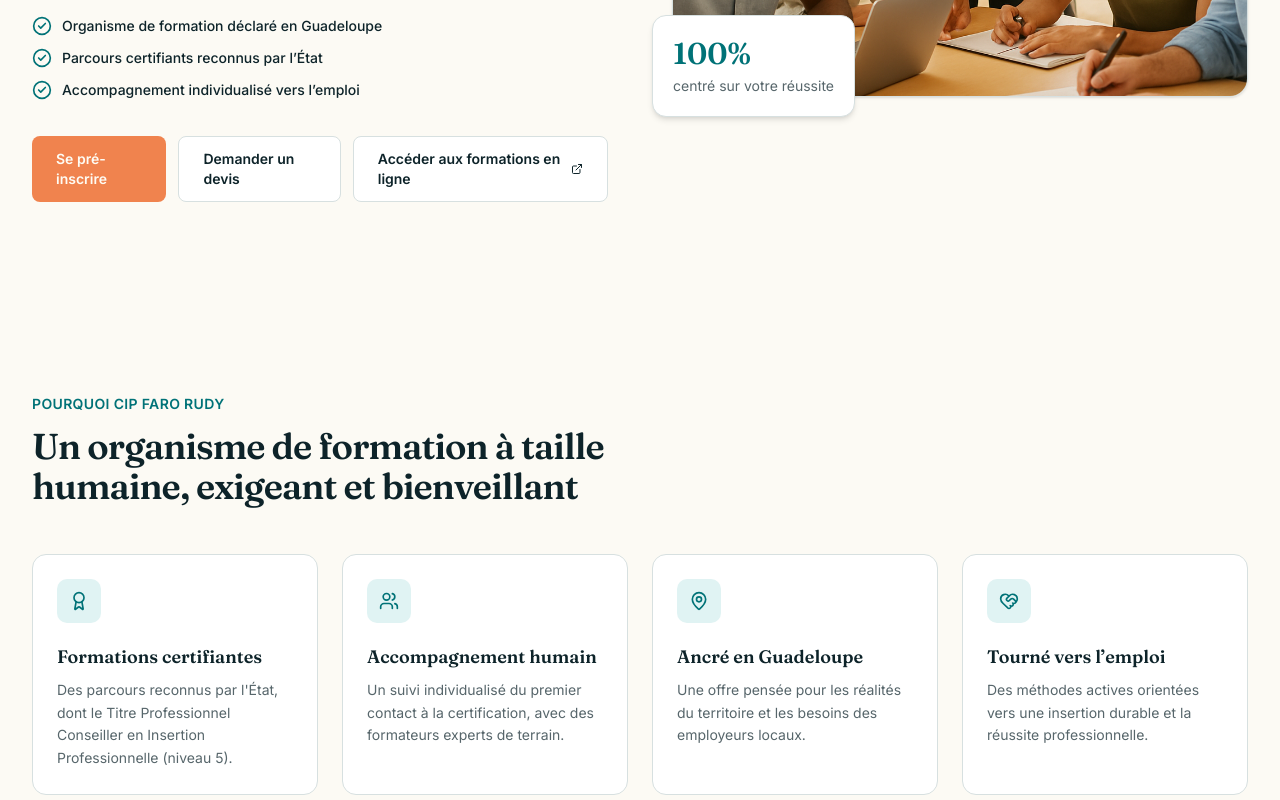
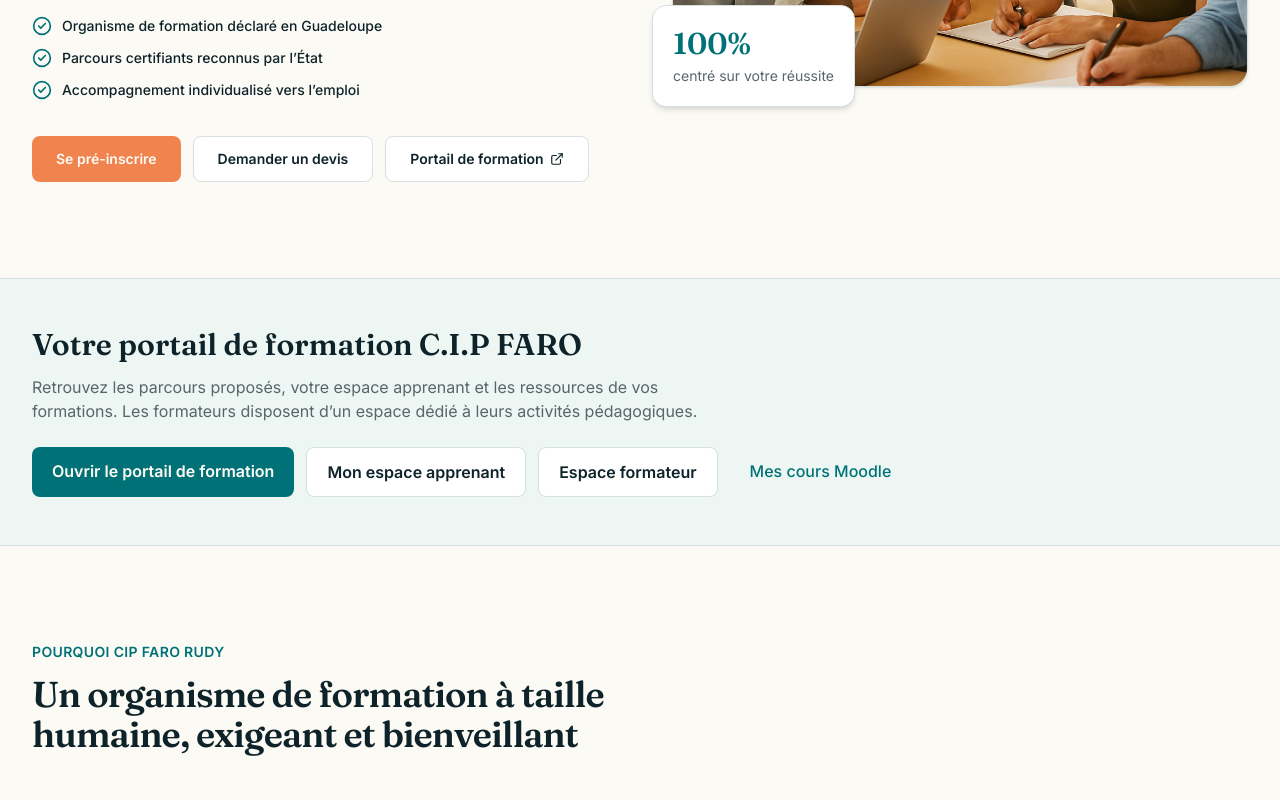
Before and after one commit to farorudy/cipfaro-site, a Next.js app: page / in a window 1280 px wide. Shown: the part 600-1400 px from the top of the page. Built offline with nearby package versions, Linux system fonts and the light colour scheme.

Commit message:
Integrate CIP FARO training portal across website navigation and homepage

```diff
--- a/app/contact/page.tsx
+++ b/app/contact/page.tsx
@@ -79,12 +79,12 @@ export default function ContactPage() {
             </div>
 
             <a
-              href={site.moodle}
+              href={site.portal}
               target="_blank"
               rel="noopener noreferrer"
               className="mt-4 inline-flex items-center gap-1.5 rounded-md bg-primary px-5 py-3 text-sm font-semibold text-primary-foreground transition-opacity hover:opacity-90"
             >
-              Accéder aux formations en ligne
+              Portail de formation
               <ExternalLink className="size-3.5" aria-hidden="true" />
             </a>
           </div>
--- a/app/page.tsx
+++ b/app/page.tsx
@@ -14,6 +14,23 @@ export default function Page() {
   return (
     <main>
       <HomeHero />
+      <section className="border-y border-border bg-secondary/50" aria-labelledby="portail-title">
+        <div className="mx-auto max-w-7xl px-4 py-12 sm:px-6 lg:px-8">
+          <h2 id="portail-title" className="font-heading text-2xl font-semibold text-foreground sm:text-3xl">
+            Votre portail de formation C.I.P FARO
+          </h2>
+          <p className="mt-3 max-w-2xl text-muted-foreground">
+            Retrouvez les parcours proposés, votre espace apprenant et les ressources de vos formations.
+            Les formateurs disposent d’un espace dédié à leurs activités pédagogiques.
+          </p>
+          <div className="mt-6 flex flex-wrap gap-3">
+            <a href={site.portal} className="rounded-md bg-primary px-5 py-3 font-semibold text-primary-foreground hover:opacity-90">Ouvrir le portail de formation</a>
+            <a href={`${site.portal}espace`} className="rounded-md border border-border bg-card px-5 py-3 font-semibold hover:bg-muted">Mon espace apprenant</a>
+            <a href={`${site.portal}formateurs`} className="rounded-md border border-border bg-card px-5 py-3 font-semibold hover:bg-muted">Espace formateur</a>
+            <a href={site.moodle} target="_blank" rel="noopener noreferrer" className="rounded-md px-5 py-3 font-medium text-primary hover:underline">Mes cours Moodle</a>
+          </div>
+        </div>
+      </section>
       <HomeWhy />
 
       <section className="bg-background">
--- a/components/cta-band.tsx
+++ b/components/cta-band.tsx
@@ -29,12 +29,12 @@ export function CtaBand() {
             Demander un devis
           </Link>
           <a
-            href={site.moodle}
+            href={site.portal}
             target="_blank"
             rel="noopener noreferrer"
             className="inline-flex items-center justify-center gap-1.5 rounded-md border border-primary-foreground/30 bg-transparent px-6 py-3 text-sm font-semibold text-primary-foreground transition-colors hover:bg-primary-foreground/10"
           >
-            Accéder aux formations en ligne
+            Portail de formation
             <ExternalLink className="size-3.5" aria-hidden="true" />
           </a>
         </div>
--- a/components/home-hero.tsx
+++ b/components/home-hero.tsx
@@ -49,12 +49,12 @@ export function HomeHero() {
               Demander un devis
             </Link>
             <a
-              href={site.moodle}
+              href={site.portal}
               target="_blank"
               rel="noopener noreferrer"
               className="inline-flex items-center justify-center gap-1.5 rounded-md border border-border bg-card px-6 py-3 text-sm font-semibold text-foreground transition-colors hover:bg-muted"
             >
-              Accéder aux formations en ligne
+              Portail de formation
               <ExternalLink className="size-3.5" aria-hidden="true" />
             </a>
           </div>
--- a/components/site-footer.tsx
+++ b/components/site-footer.tsx
@@ -65,12 +65,12 @@ export function SiteFooter() {
             Accédez à vos cours et ressources en ligne.
           </p>
           <a
-            href={site.moodle}
+            href={site.portal}
             target="_blank"
             rel="noopener noreferrer"
             className="mt-4 inline-flex items-center gap-1.5 rounded-md bg-primary px-4 py-2.5 text-sm font-semibold text-primary-foreground transition-opacity hover:opacity-90"
           >
-            Accéder aux formations en ligne
+            Portail de formation
             <ExternalLink className="size-3.5" aria-hidden="true" />
           </a>
         </div>
--- a/components/site-header.tsx
+++ b/components/site-header.tsx
@@ -51,12 +51,12 @@ export function SiteHeader() {
 
         <div className="hidden items-center gap-2 lg:flex">
           <a
-            href={site.moodle}
+            href={site.portal}
             target="_blank"
             rel="noopener noreferrer"
             className="inline-flex items-center gap-1.5 rounded-md border border-border px-3 py-2 text-sm font-medium text-foreground transition-colors hover:bg-muted"
           >
-            Accéder aux formations en ligne
+            Portail de formation
             <ExternalLink className="size-3.5" aria-hidden="true" />
           </a>
           <Link
@@ -102,13 +102,13 @@ export function SiteHeader() {
             })}
             <div className="mt-2 flex flex-col gap-2">
               <a
-                href={site.moodle}
+                href={site.portal}
                 target="_blank"
                 rel="noopener noreferrer"
                 onClick={() => setOpen(false)}
                 className="inline-flex items-center justify-center gap-1.5 rounded-md border border-border px-4 py-2.5 text-sm font-medium text-foreground"
               >
-                Accéder aux formations en ligne
+                Portail de formation
                 <ExternalLink className="size-3.5" aria-hidden="true" />
               </a>
               <Link
--- a/lib/site.ts
+++ b/lib/site.ts
@@ -11,6 +11,7 @@ export const site = {
   nda: '01973171597',
   director: 'Rudy FARO',
   rncpCip: 'https://www.francecompetences.fr/recherche/rncp/37274/',
+  portal: 'https://www.cipfaro-formation.org/',
   moodle: 'https://farorudy.fr/my/',
   certificate: 'https://certif-icpf.org/certifies/rudy-faro',
   certificatePdf: '/certificat-B04066-2025.pdf',
```
